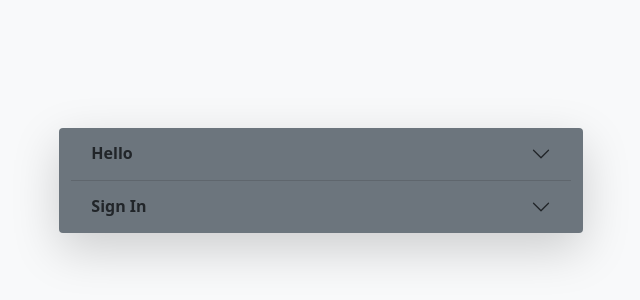
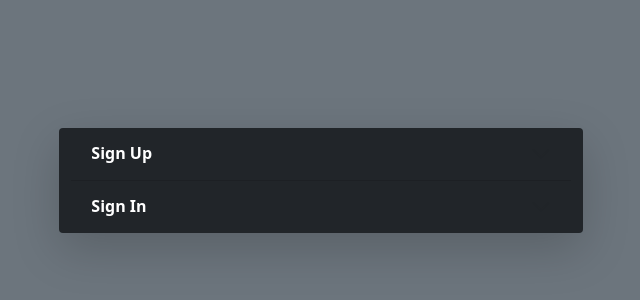
Before and after one commit to teneons/user-auth-client, a React (Create React App) app: page / in a window 1280 px wide. Shown: the part 220-520 px from the top of the page, without its empty margins (319-959 px from the left). Built offline with nearby package versions, Linux system fonts and the light colour scheme.

Commit message:
refactoring

```diff
--- a/src/components/Body/Body.js
+++ b/src/components/Body/Body.js
@@ -1,39 +1,41 @@
 import React, { Component } from 'react';
+import SignUp from '../SignUp/SignUp';
 import SignIn from '../SignIn/SignIn';
+
 
 export default class Body extends Component {
 
   render() {
 
     return (
-      <div className='container-fluid bg-light d-flex justify-content-center align-items-center' style={{ height: '100vh' }}>
+      <div className='container-fluid bg-secondary d-flex justify-content-center align-items-center' style={{ height: '100vh' }}>
 
-        <div class="accordion accordion-flush container rounded bg-secondary col-5 shadow-lg" id="accordionFlushExample">
+        <div className="accordion accordion-flush container rounded bg-dark col-5 shadow-lg" id="accordionFlushExample">
 
-          <div class="accordion-item">
-            <h2 class="accordion-header" id="flush-headingOne">
-              <button class="accordion-button collapsed fw-bold" type="button" data-toggle="collapse" data-target="#flush-collapseOne" aria-expanded="false" aria-controls="flush-collapseOne">
-                Hello
+          <div className="accordion-item">
+            <h2 className="accordion-header" id="flush-headingOne">
+              <button className="accordion-button collapsed fw-bold text-white" type="button" data-toggle="collapse" data-target="#flush-collapseOne" aria-expanded="false" aria-controls="flush-collapseOne">
+                Sign Up
               </button>
             </h2>
-            <div id="flush-collapseOne" class="accordion-collapse collapse" aria-labelledby="flush-headingOne" data-parent="#accordionFlushExample">
+            <div id="flush-collapseOne" className="accordion-collapse collapse" aria-labelledby="flush-headingOne" data-parent="#accordionFlushExample">
               <div className='d-flex justify-content-center'>
-                <div class="accordion-body col-10">
-                  Hello
+                <div className="accordion-body col-10">
+                  <SignUp />
                 </div>
               </div>
             </div>
           </div>
 
-          <div class="accordion-item">
-            <h2 class="accordion-header" id="flush-headingTwo">
-              <button class="accordion-button collapsed fw-bold" type="button" data-toggle="collapse" data-target="#flush-collapseTwo" aria-expanded="false" aria-controls="flush-collapseTwo">
+          <div className="accordion-item">
+            <h2 className="accordion-header" id="flush-headingTwo">
+              <button className="accordion-button collapsed fw-bold text-white" type="button" data-toggle="collapse" data-target="#flush-collapseTwo" aria-expanded="false" aria-controls="flush-collapseTwo">
                 Sign In
               </button>
             </h2>
-            <div id="flush-collapseTwo" class="accordion-collapse collapse" aria-labelledby="flush-headingTwo" data-parent="#accordionFlushExample">
+            <div id="flush-collapseTwo" className="accordion-collapse collapse" aria-labelledby="flush-headingTwo" data-parent="#accordionFlushExample">
               <div className='d-flex justify-content-center'>
-                <div class="accordion-body col-8">
+                <div className="accordion-body col-8">
                   <SignIn />
                 </div>
               </div>
--- a/src/components/SignIn/SignIn.js
+++ b/src/components/SignIn/SignIn.js
@@ -5,9 +5,9 @@ export default class SignIn extends Component {
 
   render() {
 
-    const svgSgnIn = <svg width="1.5em" height="1.5em" viewBox="0 0 16 16" class="bi bi-door-open" fill="currentColor" xmlns="http://www.w3.org/2000/svg">
-    <path fill-rule="evenodd" d="M1 15.5a.5.5 0 0 1 .5-.5h13a.5.5 0 0 1 0 1h-13a.5.5 0 0 1-.5-.5zM11.5 2H11V1h.5A1.5 1.5 0 0 1 13 2.5V15h-1V2.5a.5.5 0 0 0-.5-.5z"/>
-    <path fill-rule="evenodd" d="M10.828.122A.5.5 0 0 1 11 .5V15h-1V1.077l-6 .857V15H3V1.5a.5.5 0 0 1 .43-.495l7-1a.5.5 0 0 1 .398.117z"/>
+    const svgSgnIn = <svg width="1.5em" height="1.5em" viewBox="0 0 16 16" className="bi bi-door-open" fill="currentColor" xmlns="http://www.w3.org/2000/svg">
+    <path fillRule="evenodd" d="M1 15.5a.5.5 0 0 1 .5-.5h13a.5.5 0 0 1 0 1h-13a.5.5 0 0 1-.5-.5zM11.5 2H11V1h.5A1.5 1.5 0 0 1 13 2.5V15h-1V2.5a.5.5 0 0 0-.5-.5z"/>
+    <path fillRule="evenodd" d="M10.828.122A.5.5 0 0 1 11 .5V15h-1V1.077l-6 .857V15H3V1.5a.5.5 0 0 1 .43-.495l7-1a.5.5 0 0 1 .398.117z"/>
     <path d="M8 9c0 .552.224 1 .5 1s.5-.448.5-1-.224-1-.5-1-.5.448-.5 1z"/>
   </svg>
 
```
